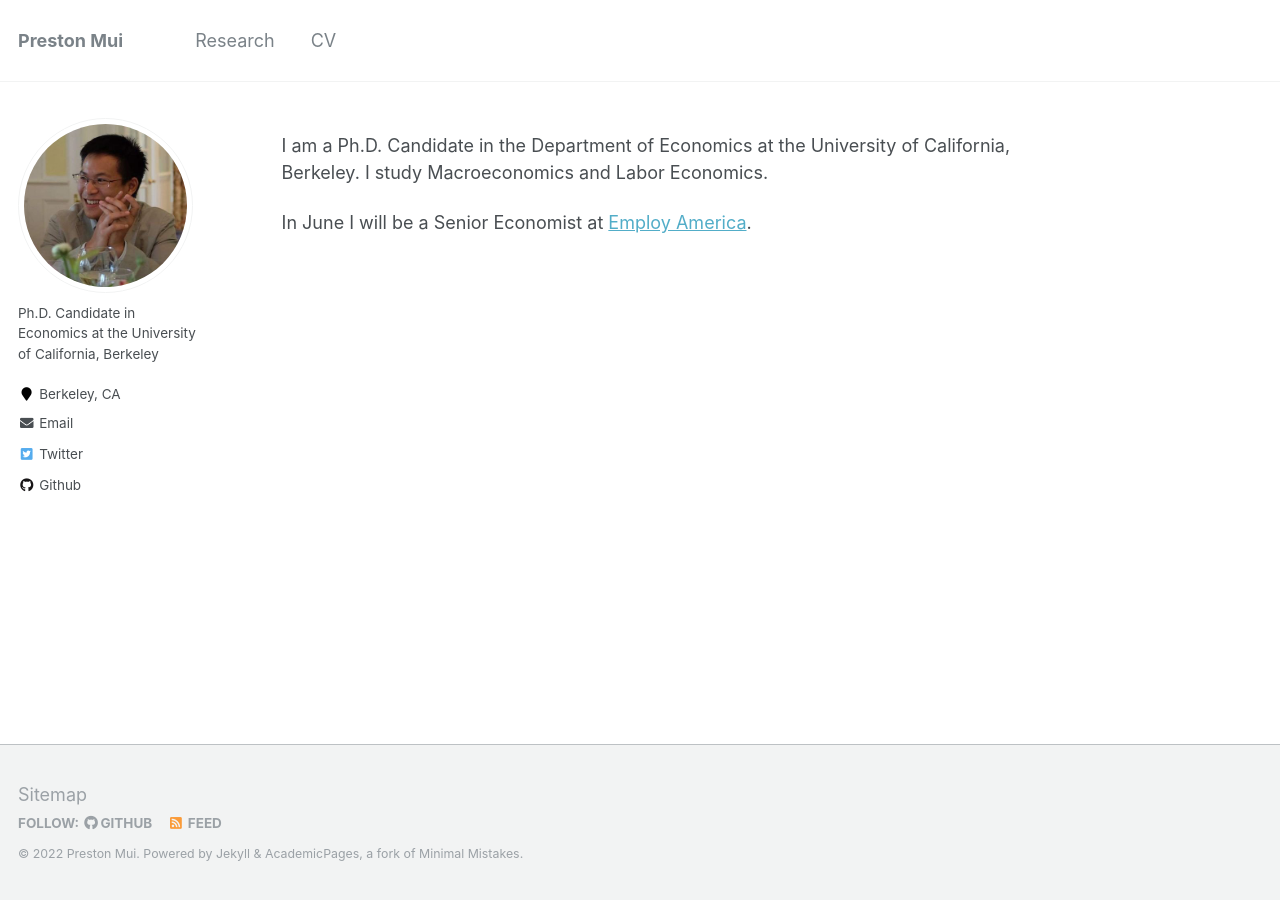
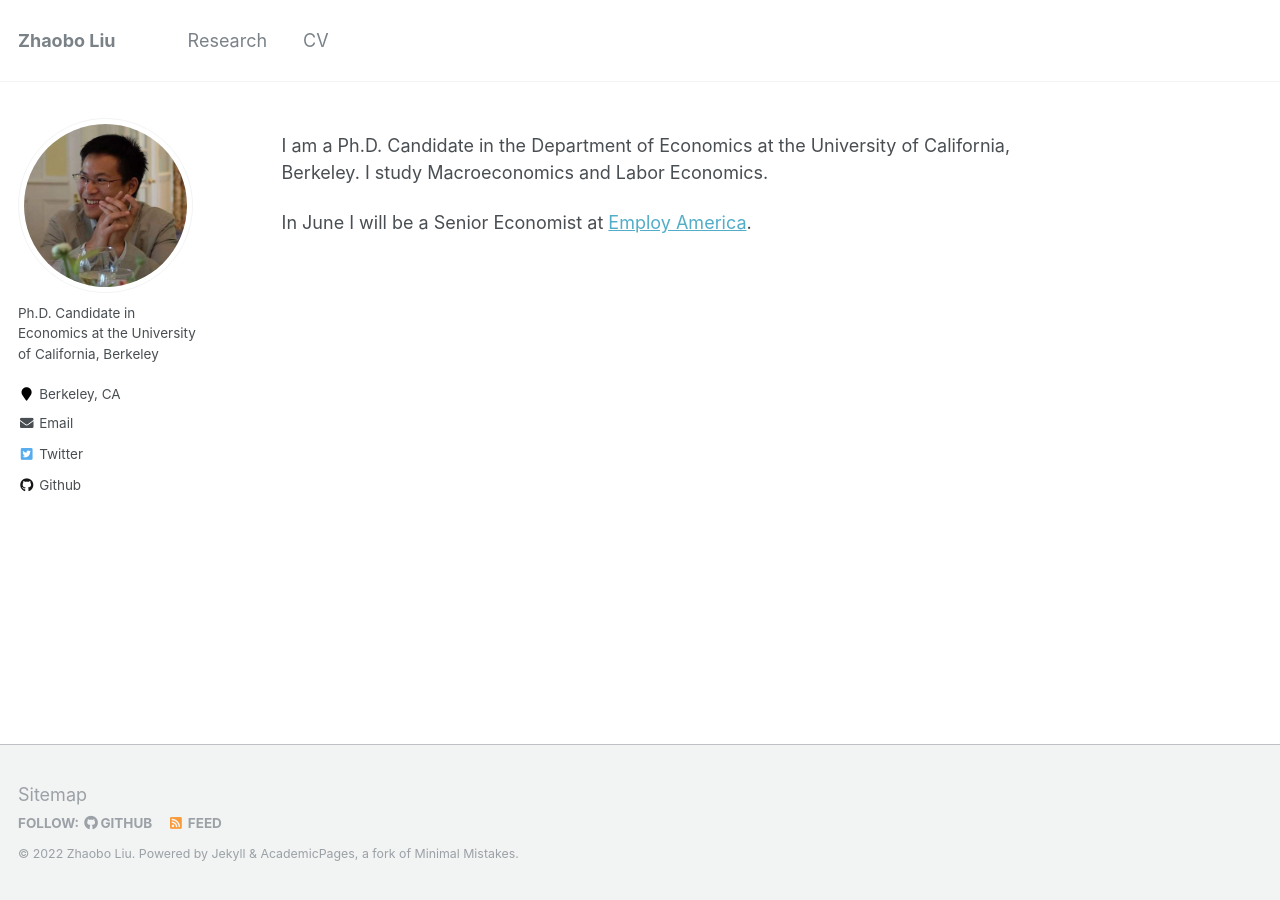
Before and after one commit to ZBLSIGMA/ZBLSIGMA.github.io, a Jekyll site: the page built from _pages/about.md, in a window 1280 px wide. Built offline with Jekyll 4.4.1, drawn with Linux system fonts in a browser that asks for light colours.

Commit message:
Update _config.yml

```diff
--- a/_config.yml
+++ b/_config.yml
@@ -7,13 +7,13 @@
 
 # Site Settings
 locale                   : "en-US"
-title                    : "Preston Mui"
+title                    : "Zhaobo Liu"
 title_separator          : "-"
-name                     : &name "Preston Mui"
+name                     : &name "Zhaobo Liu"
 description              : &description "Economist"
-url                      : https://prestonmui.github.io # the base hostname & protocol for your site e.g. "https://mmistakes.github.io"
+url                      : https://zblsigma.github.io/ # the base hostname & protocol for your site e.g. "https://mmistakes.github.io"
 baseurl                  : "" # the subpath of your site, e.g. "/blog"
-repository               : "prestonmui/prestonmui.github.io"
+repository               : "zblsigma/zblsigma.github.io"
 teaser                   :  # filename of teaser fallback teaser image placed in /images/, .e.g. "500x300.png"
 breadcrumbs              : false # true, false (default)
 words_per_minute         : 160
@@ -86,7 +86,7 @@ author:
   employer         :
   pubmed           :
   googlescholar    :
-  email            : "prestonmui@gmail.com"
+  email            : "liuzhaobo@szu.edu.com"
   researchgate     :  # example: "https://www.researchgate.net/profile/yourprofile"
   uri              :
   bitbucket        :
@@ -95,7 +95,7 @@ author:
   flickr           :
   facebook         :
   foursquare       :
-  github           : "prestonmui"
+  github           : "zblsigma"
   google_plus      :
   keybase          :
   instagram        :
```
